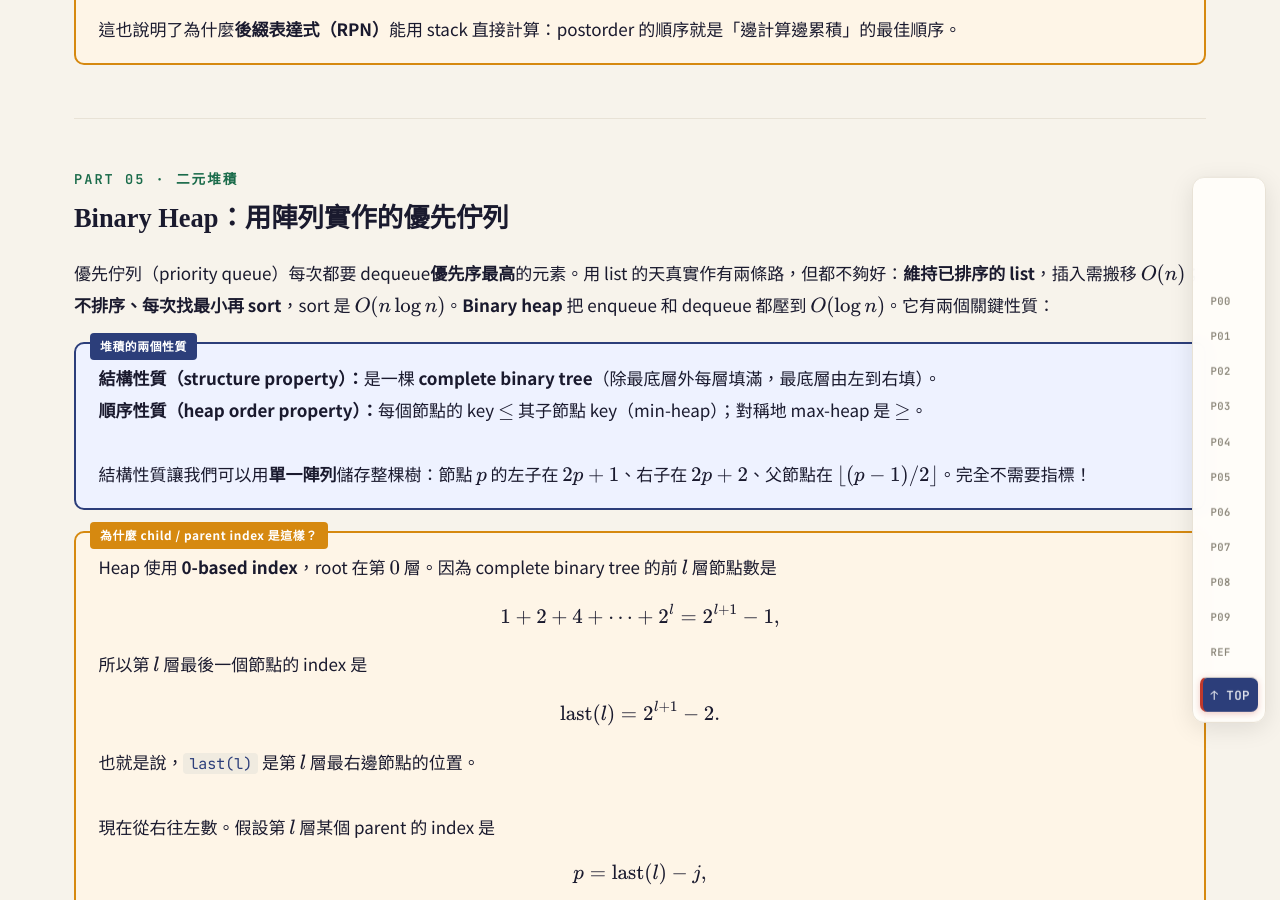
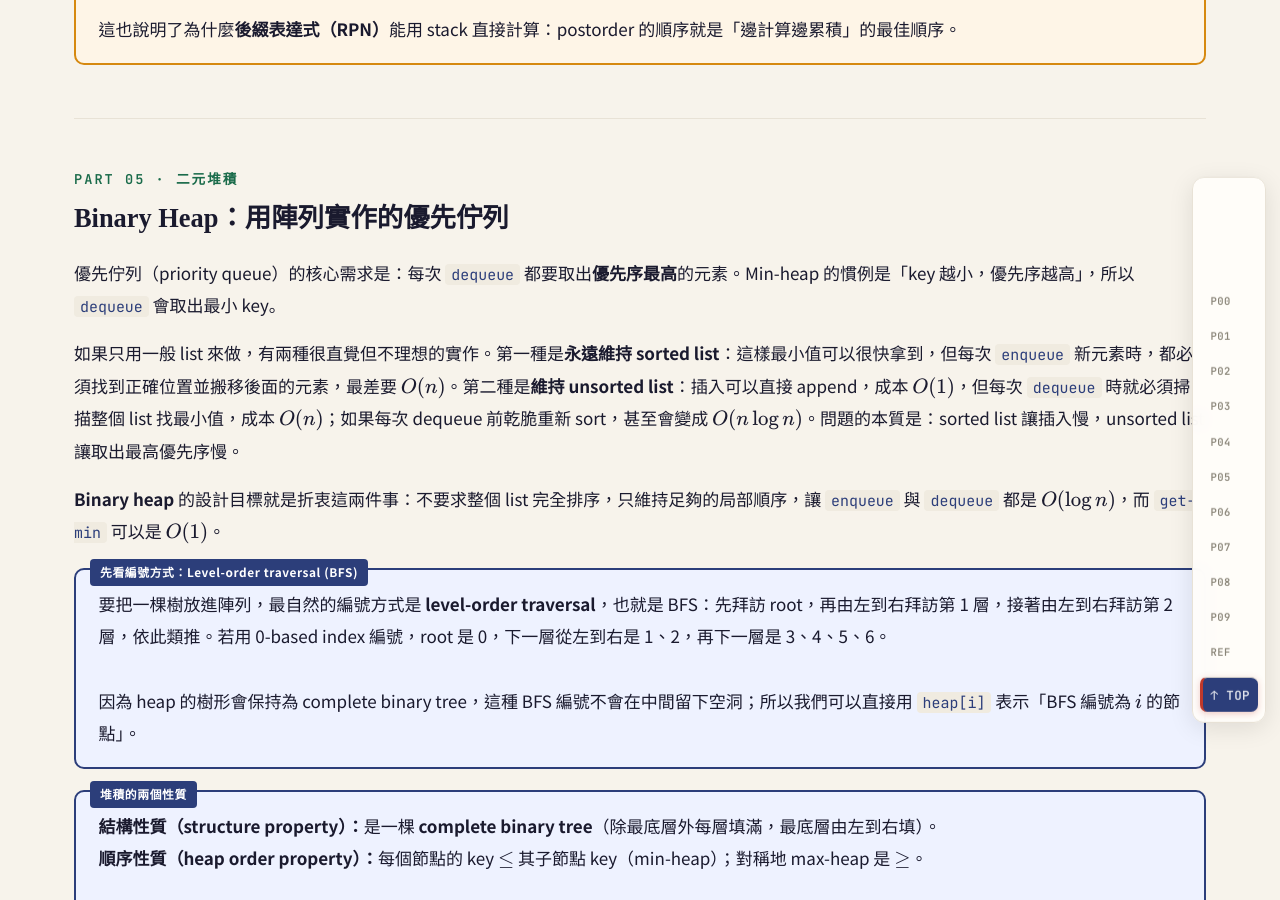
Before and after one commit to phonchi/nsysu-math208, a Jekyll site: the page static_files/presentations/trees.html, which Jekyll copies as it is, in a window 1280 px wide and 900 px high, scrolled down 5988 px. Built offline with Jekyll 4.4.1, drawn with Linux system fonts in a browser that asks for light colours.

Commit message:
Clarify priority queue and heap indexing intro

```diff
--- a/static_files/presentations/trees.html
+++ b/static_files/presentations/trees.html
@@ -624,7 +624,18 @@ footer{text-align:center;padding:2rem;font-size:.85rem;color:var(--muted);border
 <section id="heap">
   <div class="section-number">PART 05 · 二元堆積</div>
   <h2>Binary Heap：用陣列實作的優先佇列</h2>
-  <p>優先佇列（priority queue）每次都要 dequeue<strong>優先序最高</strong>的元素。用 list 的天真實作有兩條路，但都不夠好：<strong>維持已排序的 list</strong>，插入需搬移 $O(n)$；<strong>不排序、每次找最小再 sort</strong>，sort 是 $O(n \log n)$。<strong>Binary heap</strong> 把 enqueue 和 dequeue 都壓到 $O(\log n)$。它有兩個關鍵性質：</p>
+  <p>優先佇列（priority queue）的核心需求是：每次 <code>dequeue</code> 都要取出<strong>優先序最高</strong>的元素。Min-heap 的慣例是「key 越小，優先序越高」，所以 <code>dequeue</code> 會取出最小 key。</p>
+
+  <p>如果只用一般 list 來做，有兩種很直覺但不理想的實作。第一種是<strong>永遠維持 sorted list</strong>：這樣最小值可以很快拿到，但每次 <code>enqueue</code> 新元素時，都必須找到正確位置並搬移後面的元素，最差要 $O(n)$。第二種是<strong>維持 unsorted list</strong>：插入可以直接 append，成本 $O(1)$，但每次 <code>dequeue</code> 時就必須掃描整個 list 找最小值，成本 $O(n)$；如果每次 dequeue 前乾脆重新 sort，甚至會變成 $O(n\log n)$。問題的本質是：sorted list 讓插入慢，unsorted list 讓取出最高優先序慢。</p>
+
+  <p><strong>Binary heap</strong> 的設計目標就是折衷這兩件事：不要求整個 list 完全排序，只維持足夠的局部順序，讓 <code>enqueue</code> 與 <code>dequeue</code> 都是 $O(\log n)$，而 <code>get-min</code> 可以是 $O(1)$。</p>
+
+  <div class="info-box">
+    <span class="info-label">先看編號方式：Level-order traversal (BFS)</span>
+    要把一棵樹放進陣列，最自然的編號方式是 <strong>level-order traversal</strong>，也就是 BFS：先拜訪 root，再由左到右拜訪第 1 層，接著由左到右拜訪第 2 層，依此類推。若用 0-based index 編號，root 是 0，下一層從左到右是 1、2，再下一層是 3、4、5、6。
+    <br><br>
+    因為 heap 的樹形會保持為 complete binary tree，這種 BFS 編號不會在中間留下空洞；所以我們可以直接用 <code>heap[i]</code> 表示「BFS 編號為 $i$ 的節點」。
+  </div>
 
   <div class="info-box">
     <span class="info-label">堆積的兩個性質</span>
```
